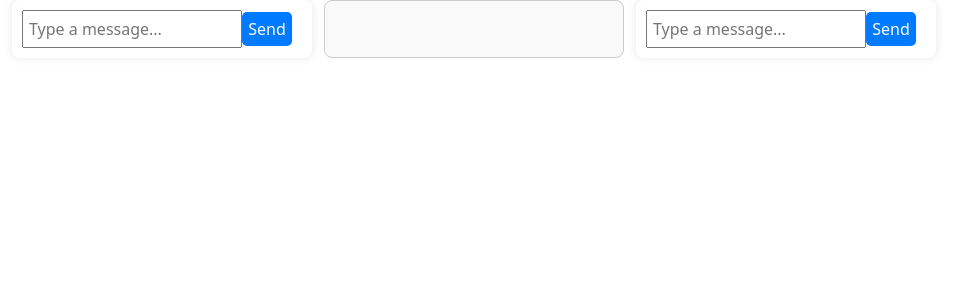
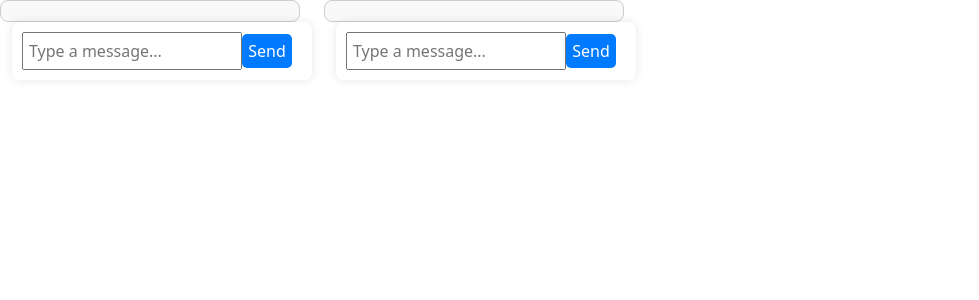
Before and after one commit to TsotneBasili/Angular_2, an Angular app: page / in a window 1280 px wide. Shown: the top 300 px of the page, without its empty margins (0-979 px from the left). Built offline with nearby package versions, Linux system fonts and the light colour scheme.

Commit message:
separated chats

```diff
--- a/src/app/app.component.html
+++ b/src/app/app.component.html
@@ -1,12 +1,22 @@
 
 
 <div class="d-flex">
+    <div>
+
+        <div class="messages">
+            <div *ngFor="let msg of receivedMassages"
+                 [ngClass]="msg.sender === 2 ? 'message-item sender1' : 'message-item sender2'">
+                {{ msg.text }}
+            </div>
+        </div>
         <app-chat [senderId]="1"  (sendMassage)="receivedMassage($event)"></app-chat>
+    </div>
     <!-- <div class="messages">
         <div *ngFor="let msg of receivedMassages" class="message-item">
             {{ msg }}
         </div>
     </div> -->
+    <div>
 
         <div class="messages">
             <div *ngFor="let msg of receivedMassages"
@@ -17,3 +27,4 @@
 
         <app-chat [senderId]="2" (sendMassage)="receivedMassage($event)"></app-chat>
     </div>
+</div>
--- a/src/app/chat/chat.component.scss
+++ b/src/app/chat/chat.component.scss
@@ -65,3 +65,13 @@ button {
 button:hover {
     background: #0056b3;
 }
+
+.sender1 {
+    background-color: #e1ffc7;
+    align-self: flex-start;
+}
+
+.sender2 {
+    background-color: #c7d9ff;
+    align-self: flex-end;
+}
```
Lines whose indentation alone changed are shown as unchanged.
